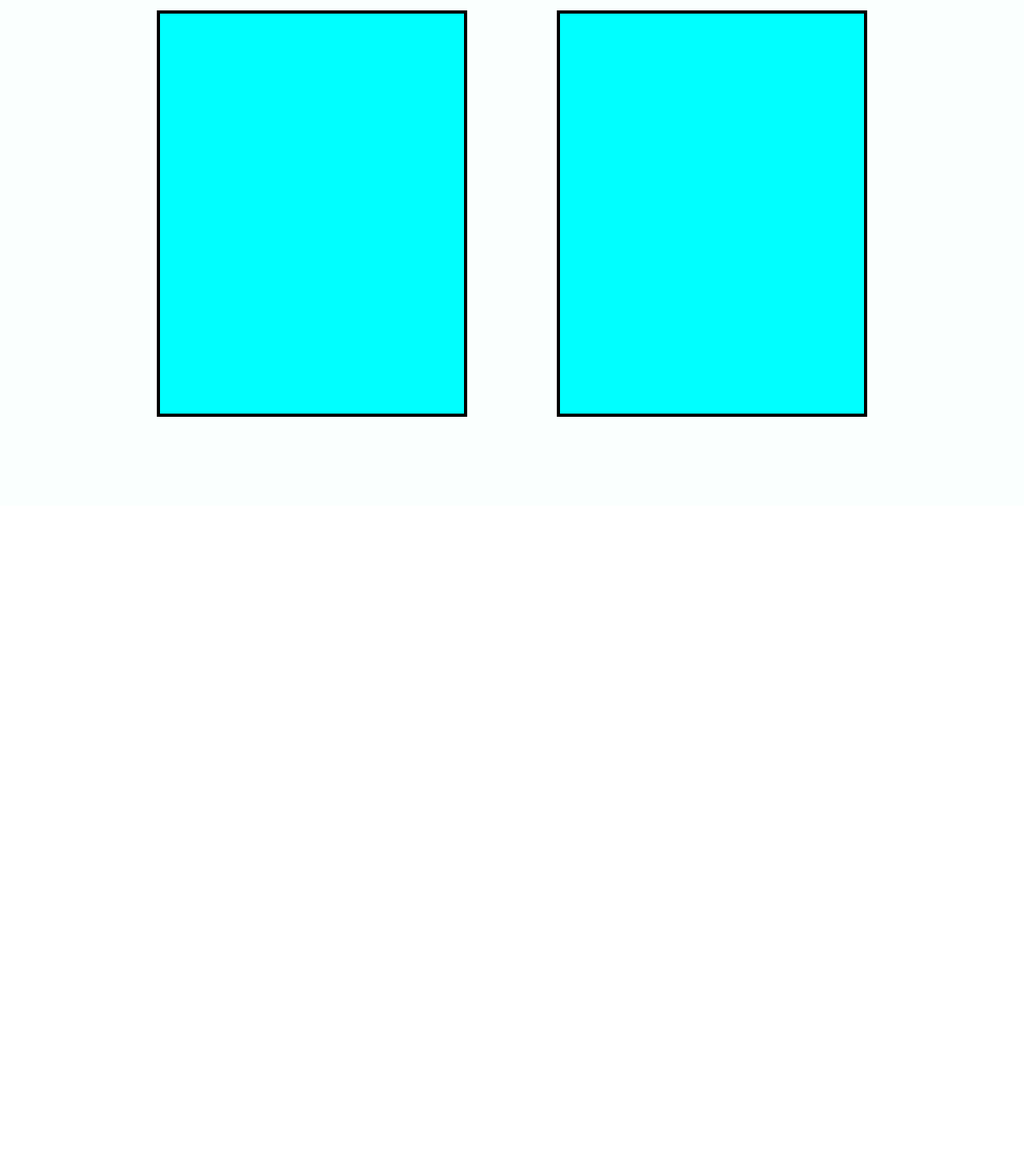
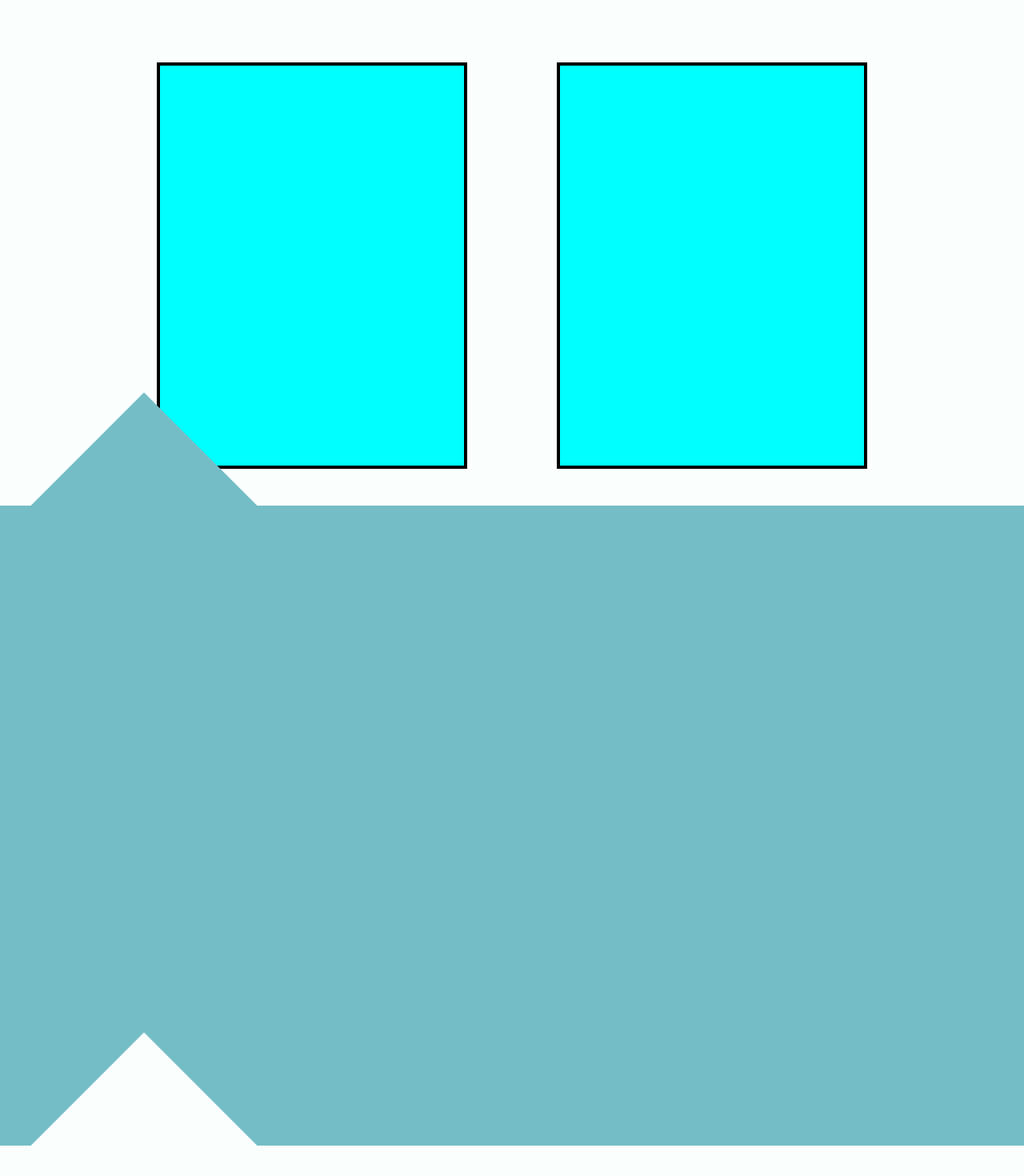
Before and after one commit to jsn-lps/jsn-lps.github.io, a React (Create React App) app: page / in a window 1280 px wide. Shown: the part 404-1874 px from the top of the page at 80% size. Before the commit the page ends 1036 px from the top, so only its background shows below. Built offline with nearby package versions, Linux system fonts and the light colour scheme.

Commit message:
framework

```diff
--- a/src/App.css
+++ b/src/App.css
@@ -13,6 +13,12 @@
   --pfp-size: 120px;
   scroll-behavior: smooth;
 
+}
+
+a {
+  text-decoration: none;
+  all: unset;
+  /* border: 2px solid black; */
 }
 
 .App {
@@ -50,7 +56,7 @@
 
 #nav-items-right li:hover {
   color: var(--acc-color);
-
+  cursor: pointer;
 }
 
 #nav-items-right li:target {
@@ -143,6 +149,7 @@
 }
 
 .about-grid {
+  padding: 125px;
   display: grid;
   justify-content: center;
   grid-template-columns: 50% 50% ;
@@ -159,12 +166,37 @@
   margin: 0 auto;
 }
 
-#skills-section {
+.section-box {
+  /* border: 5px solid black; */
+  width: 100%;
+  height: 100vh;
 
 }
 
+#triangle-cutout {
+  display: flex;
+  width: 200px;
+  height: 200px;
+  transform: rotate(45deg);
+  margin: -100px 80px;
+}
+
+
+#skills-section {
+  background-color: var(--sec-color);
+}
+
+#skills-section > #triangle-cutout {
+  background-color: var(--sec-color);
+}
+
+
 #portfolio-section {
+  background-color: var(--prim-color);
+}
 
+#portfolio-section > #triangle-cutout {
+  background-color: var(--prim-color);
 }
 
 #contact-section {
--- a/src/App.js
+++ b/src/App.js
@@ -9,6 +9,9 @@ function App() {
           <div id="nav-items-left">
             Howdy world :)
             </div>
+
+            {/* scroll snapping */}
+            {/* https://developer.mozilla.org/en-US/docs/Web/CSS/scroll-snap-type */}
 
             <ul id="nav-items-right">
               <li><a href="#home-section" targe="_blank">Home</a></li>
@@ -25,10 +28,12 @@ function App() {
       <div id="page-wrapper">
 
 
+  {/* HOME SECTION --------------------------------------- */}
           <section id="home-section">
             <div id="banner"></div>
 
           </section>
+  {/* HOME SECTION --------------------------------------- */}
 
           <div id="pfp-box">
               <div id="page-banner-bg1"></div>
@@ -36,6 +41,8 @@ function App() {
               <img id="profile-picture" src="https://cdn.drawception.com/drawings/fvtBh78Xbg.png" alt="beautiful person who works hard and does well" />
             </div>
 
+
+{/* ABOUT SECTION --------------------------------------- */}
           <section id="about-section">
             <div id="pfp-spacer"></div>
 
@@ -54,12 +61,40 @@ function App() {
             </div>
 
             </section>
+{/* ABOUT SECTION --------------------------------------- */}
 
-          <section id="skills-section"></section>
+{/* SKILLS SECTION --------------------------------------- */}
 
-          <section id="portfolio-section"></section>
+          <section className="section-box" id="skills-section">
+            <div id="triangle-cutout"></div>
 
-          <section id="contact-section"></section>
+
+
+
+
+          </section>
+
+
+{/* SKILLS SECTION --------------------------------------- */}
+
+{/* PORTFOLIO SECTION --------------------------------------- */}
+
+          <section className="section-box" id="portfolio-section">
+          <div id="triangle-cutout"></div>
+
+          </section>
+
+{/* PORTFOLIO SECTION --------------------------------------- */}
+
+
+{/* CONTACT SECTION --------------------------------------- */}
+
+          <section id="contact-section">
+
+
+          </section>
+
+{/* CONTACT SECTION --------------------------------------- */}
 
 
       </div>
```
